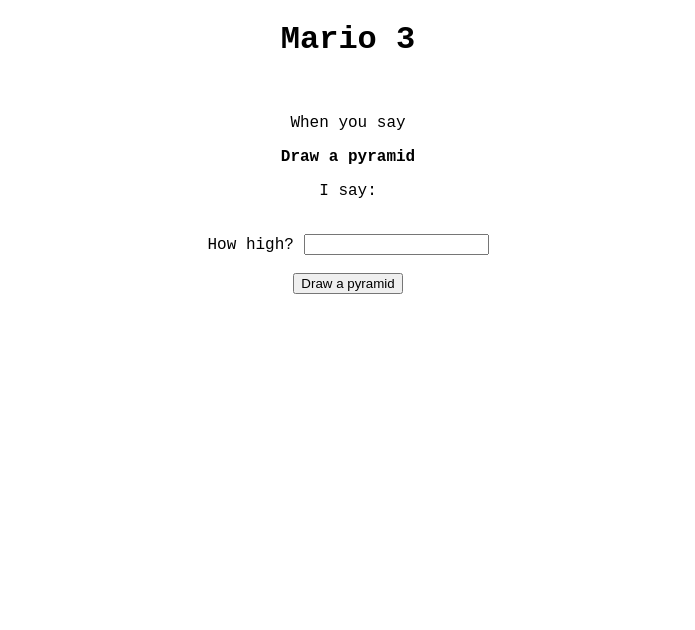
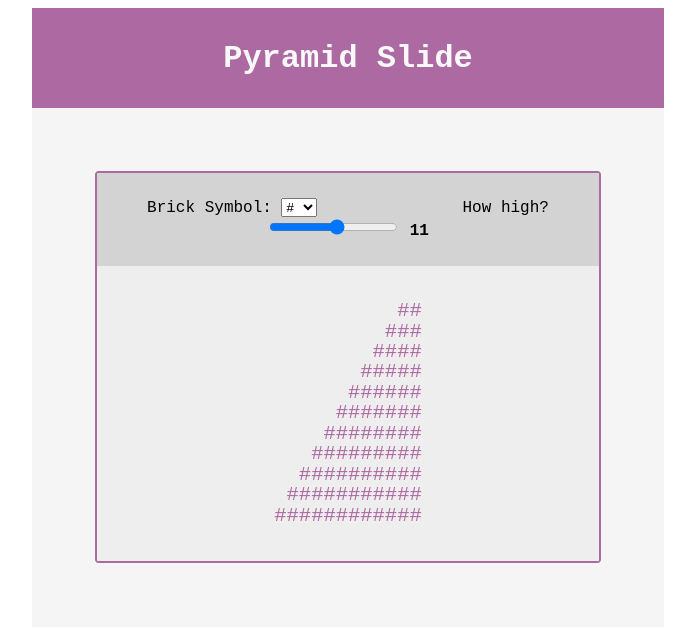
Before and after one commit to Keenan-Kersh/Mario-Pyramid, a plain HTML site: page index.html in a window 1280 px wide. Shown: the whole page, without its empty margins (292-987 px from the left). Drawn offline with Linux system fonts and the light colour scheme.

Commit message:
Allow input from dropdown and slider, overhaul visuals

```diff
--- a/index.html
+++ b/index.html
@@ -2,42 +2,93 @@
 <html>
 <head>
     <style>
-
-        #pyramid {
-            line-height: 0;
-            font-size: 30px;
-        }
-
         body {
             font-family: "Courier New", monospace;
             text-align: center;
         }
+
+				h1 {
+						background-color: #ad69a1;
+						width: 50%;
+						padding-top: 2.5%;
+						padding-bottom: 2.5%;
+						margin: auto;
+						margin-bottom: 0%;
+						color: #f8f8f8;
+				}
+
+				div {
+						padding: 5%;
+						margin: auto;
+				}
+
+				output {
+						font-weight: bolder;
+				}
+
+				#main {
+						width: 40%;
+						background-color: #f5f5f5;
+				}
+
+				#pyramidbuilder {
+						padding: 0%;
+						border: 2px solid #ad69a1;
+						border-radius: 4px;
+				}
+
+				#settings {
+						background-color: lightgray;
+				}
+
+				#material {
+						margin-right: 15%;
+				}
+
+				#heightlabel {
+						margin-left: 15%;
+				}
+
+				#pyramid {
+            line-height: 0;
+            font-size: 1.6vw;
+						background-color: #eeeeee
+        }
+
+				#pyramid p {
+						color: #ad69a1;
+				}
+
+
     </style>
 </head>
-<body >
-    <h1>Mario 3</h1>
+<body>
+    <h1>Pyramid Slide</h1>
 
-    <br>
+		<div id="main">
+			<div id="pyramidbuilder">
+				<div id="settings">
+					<label>Brick Symbol: </label>
 
-    <p>When you say</p>
+					<select name="material" id="material">
+						<option value="#">#</option>
+						<option value="@">@</option>
+						<option value="X">X</option>
+						<option value="$">$</option>
+					</select>
 
-    <p><strong>Draw a pyramid</strong></p>
+			    <label id="heightlabel">How high?</label>
 
-    <p>I say:</p>
+			    <input type="range" id="height" name="height" min="1" max="20"/>
 
-    <br>
+					<output>11</output>
+				</div>
 
-    <label>How high?</label>
-
-    <input type="text" id="height"/>
+				<div id="pyramid"></div>
+			</div>
+		</div>
 
     <br><br>
-
-    <button id="pyramidbutton">Draw a pyramid</button>
-
-    <br><br>
-
-    <div id="pyramid"></div>
 
     <script src="mario.js"></script>
 </body>
--- a/mario.js
+++ b/mario.js
@@ -1,8 +1,13 @@
-let heightBox = document.getElementById("height");
+let heightRange = document.getElementById("height");
+let heightDisplay = document.querySelector("output");
+let symbol = document.getElementById("material");
 
-let button = document.getElementById("pyramidbutton");
+heightRange.addEventListener("input", () => {
+	determineHeightAndThenDrawPyramid();
+	heightDisplay.innerHTML = heightRange.value;
+});
+symbol.addEventListener("change", () => {determineHeightAndThenDrawPyramid()});
 
-button.addEventListener("click", () => {determineHeightAndThenDrawPyramid()});
 
 /*
  * drawPyramid
@@ -27,7 +32,7 @@ function drawPyramid(height, width = height+1) {
 		drawPyramid(height-1, width);
 	}
 
-	let rowStr = document.createTextNode(`${".".repeat(width - (height + 1))}${"#".repeat(height + 1)}`);
+	let rowStr = document.createTextNode(`${"\u00a0".repeat(width - (height + 1))}${symbol.value.repeat(height + 1)}`);
 	let rowParagraph = document.createElement("p");
 	rowParagraph.appendChild(rowStr);
 	document.getElementById("pyramid").appendChild(rowParagraph);
@@ -35,8 +40,8 @@ function drawPyramid(height, width = height+1) {
 }
 
 function determineHeightAndThenDrawPyramid() {
-	console.log("Button pressed!");
-	let pyramidHeight = parseInt(heightBox.value);
+	console.log("Drawing pyramid...");
+	let pyramidHeight = parseInt(heightRange.value);
 
 	if(isNaN(pyramidHeight)) {
 		console.log("Invalid height!");
@@ -45,3 +50,5 @@ function determineHeightAndThenDrawPyramid() {
 
 	drawPyramid(pyramidHeight);
 }
+
+determineHeightAndThenDrawPyramid();
```
